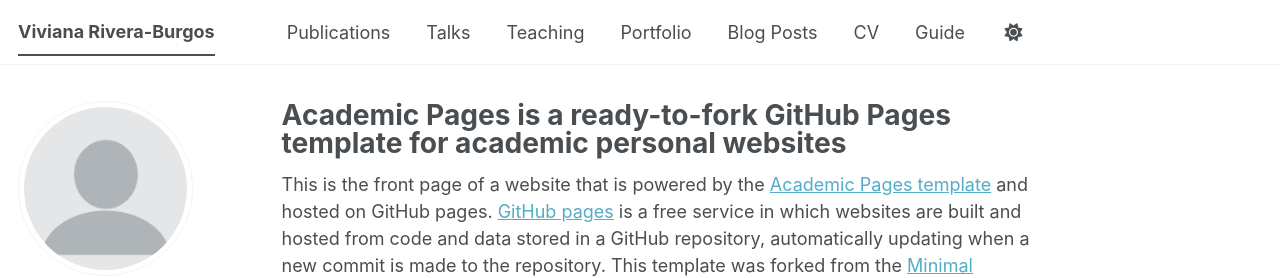
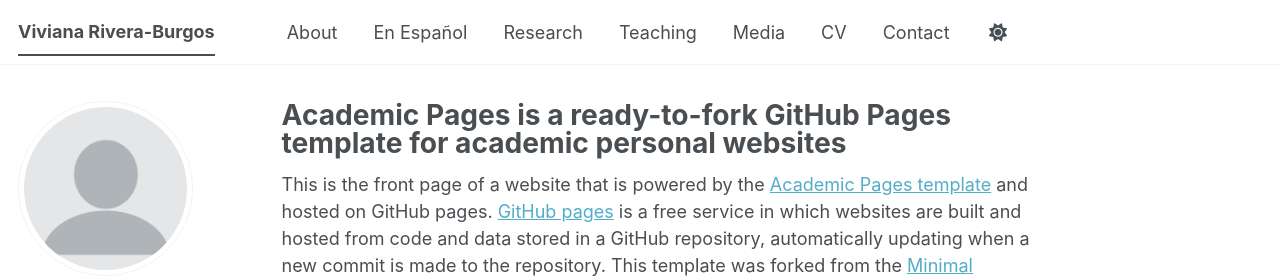
Before and after one commit to vivi-rivera/vivi-rivera.github.io, a Jekyll site: the page built from _pages/about.md, in a window 1280 px wide. Shown: the top 278 px of the page. Built offline with Jekyll 4.4.1, drawn with Linux system fonts in a browser that asks for light colours; some web fonts are replaced; a script bundle is joined from its source files by our own code; library files that are not in the unit come from our copies.

Commit message:
Update navigation.yml

```diff
--- a/_data/navigation.yml
+++ b/_data/navigation.yml
@@ -8,26 +8,23 @@
 #      Markdown formatted page while the second is generated using JSON.
 
 main:
-  - title: "Publications"
-    url: /publications/
+  - title: "About"
+    url: /
 
-  - title: "Talks"
-    url: /talks/
+  - title: "En Español"
+    url: /es/
+
+  - title: "Research"
+    url: /research/
 
   - title: "Teaching"
     url: /teaching/
 
-  - title: "Portfolio"
-    url: /portfolio/
-
-  - title: "Blog Posts"
-    url: /year-archive/
+  - title: "Media"
+    url: /media/
 
   - title: "CV"
     url: /cv/
 
-  # - title: "CV"
-  #   url: /cv-json/
-
-  - title: "Guide"
-    url: /markdown/
+  - title: "Contact"
+    url: /contact/
```
